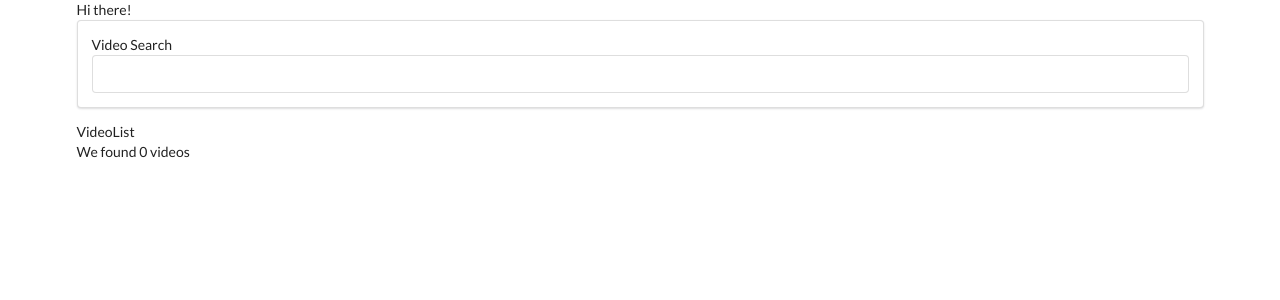
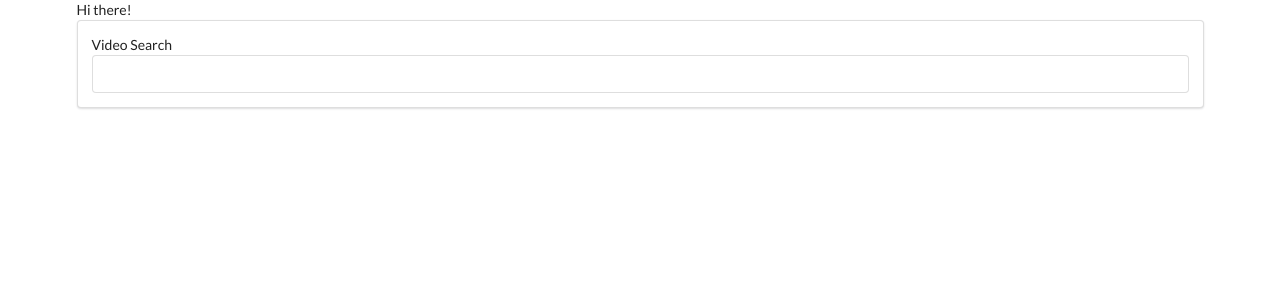
Before and after one commit to dizsart/youtube-videos-app, a React (Create React App) app: page / in a window 1280 px wide. Shown: the top 300 px of the page. Built offline with nearby package versions, Linux system fonts and the light colour scheme.

Commit message:
make videolist component to render a list of videos

```diff
--- /dev/null
+++ b/src/components/VideoItem.js
@@ -0,0 +1,10 @@
+import React from 'react';
+import VideoList from './VideoList';
+
+const VideoItem = props => {
+    return(
+        <div> Video Item</div>
+    )
+};
+
+export default VideoItem;
--- a/src/components/VideoList.js
+++ b/src/components/VideoList.js
@@ -1,10 +1,14 @@
 import React from 'react';
+import VideoItem from './VideoItem'
 
-const VideoList = (props) => {
+const VideoList = ({list}) => {
+   const renderedList =  list.map((video)=>{
+        return (
+            <VideoItem />
+        )
+    })
     return (
-        <div>VideoList
-            <div>We found {props.list.length} videos</div>
-        </div>
+        <div>{renderedList}</div>
     )
 }
 
```
